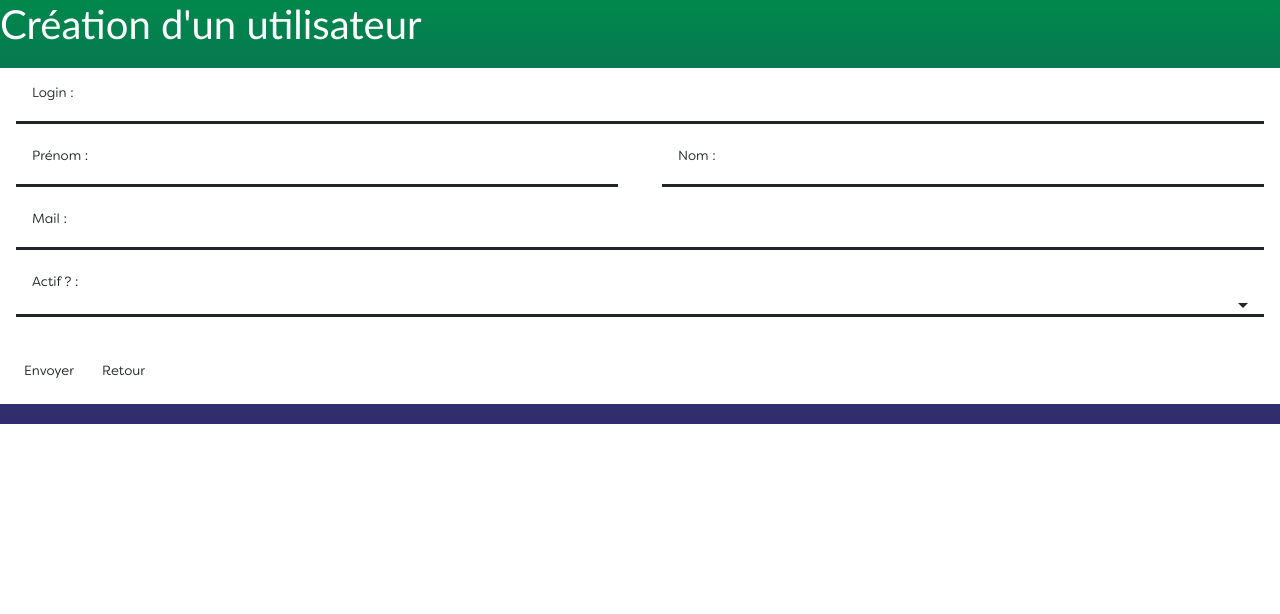
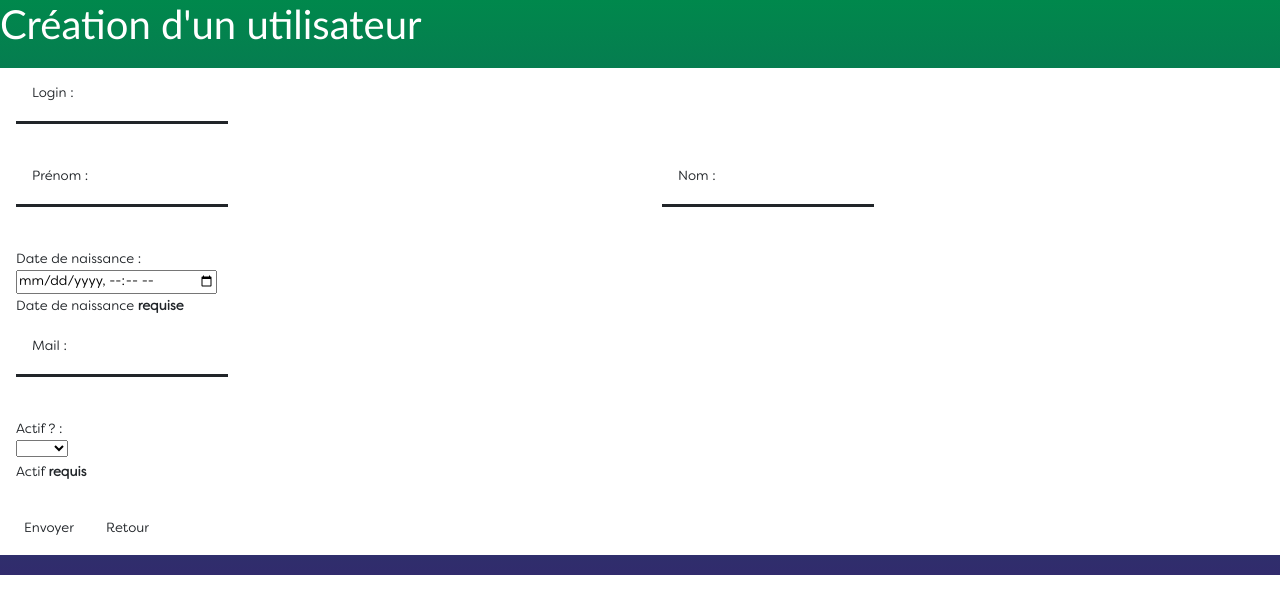
Before and after one commit to BenCarra/suiviRAH, an Angular app in the folder front/: page /admin/utilisateurs/create in a window 1280 px wide. Shown: the top 614 px of the page. Built offline with nearby package versions, Linux system fonts and the light colour scheme.

Commit message:
Réarrangement des formulaires de modification et de création utilisateur

```diff
--- a/front/src/app/pages/forms/form-create-utilisateur/form-create-utilisateur.component.html
+++ b/front/src/app/pages/forms/form-create-utilisateur/form-create-utilisateur.component.html
@@ -1,11 +1,11 @@
 <h1>Création d'un utilisateur</h1>
 
 <form [formGroup]="formCreate">
-  <mat-card class="shipping-card">
+  <mat-card class="card">
     <mat-card-content>
       <div class="row">
         <div class="col">
-          <mat-form-field class="full-width">
+          <mat-form-field>
             <label>Login : </label>
             <input matInput formControlName="login">
             @if (formCreate.controls['login'].hasError('required')) {
@@ -14,9 +14,10 @@
           </mat-form-field>
         </div>
       </div>
+      <br>
       <div class="row">
         <div class="col">
-          <mat-form-field class="full-width">
+          <mat-form-field>
             <label>Prénom : </label>
             <input matInput formControlName="prénom">
             @if (formCreate.controls['prénom'].hasError('required')) {
@@ -25,7 +26,7 @@
           </mat-form-field>
         </div>
         <div class="col">
-          <mat-form-field class="full-width">
+          <mat-form-field>
             <label>Nom :</label>
             <input matInput formControlName="nom">
             @if (formCreate.controls['nom'].hasError('required')) {
@@ -34,68 +35,50 @@
           </mat-form-field>
         </div>
       </div>
+      <br>
       <div class="row">
         <div class="col">
-          <mat-form-field class="full-width">
+            <label>Date de naissance :</label>
+            <br>
+            <input type="datetime-local" formControlName="dateNaissance">
+            @if (formCreate.controls['dateNaissance'].hasError('required')) {
+              <mat-error>Date de naissance <strong>requise</strong></mat-error>
+            }
+        </div>
+      </div>
+      <br>
+      <div class="row">
+        <div class="col">
+          <mat-form-field>
             <label>Mail :</label>
             <input matInput formControlName="mail">
             @if (formCreate.controls['mail'].hasError('required')) {
             <mat-error>Mail <strong>requis</strong></mat-error>
-            }  @else if (formCreate.controls['mail'].hasError('email')) {
-              <mat-error>Mail <strong>mal formé</strong></mat-error>
+            } @else if (formCreate.controls['mail'].hasError('email')) {
+            <mat-error>Mail <strong>mal formé</strong></mat-error>
             }
           </mat-form-field>
         </div>
       </div>
+      <br>
       <div class="row">
         <div class="col">
-          <mat-form-field class="full-width">
             <label>Actif ? :</label>
-            <mat-select formControlName="actif">
-                <mat-option value="true">true</mat-option>
-                <mat-option value="false">false</mat-option>
-            </mat-select>
+            <br>
+            <select formControlName="actif">
+              <option value="true"> true </option>
+              <option value="false"> false </option>
+            </select>
             @if (formCreate.controls['actif'].hasError('required')) {
             <mat-error>Actif <strong>requis</strong></mat-error>
             }
-          </mat-form-field>
         </div>
       </div>
-      <!-- <div class="row">
-            <div class="col">
-              @if (hasUnitNumber) {
-                <mat-form-field class="full-width">
-                  <textarea matInput placeholder="Address 2" formControlName="address2"></textarea>
-                </mat-form-field>
-              } @else {
-                <button mat-button type="button" (click)="hasUnitNumber = !hasUnitNumber">
-                  + Add C/O, Apt, Suite, Unit
-                </button>
-              }
-            </div>
-          </div> -->
-      <!-- <div class="col">
-              <select aria-placeholder="State" formControlName="state">
-                @for (state of states; track state) {
-                  <option [value]="state.abbreviation">{{ state.name }}</option>
-                }
-              </select>
-              <!-- <mat-form-field class="full-width">
-                <mat-select placeholder="State" formControlName="state">
-                  @for (state of states; track state) {
-                    <mat-option [value]="state.abbreviation">{{ state.name }}</mat-option>
-                  }
-                </mat-select>
-                @if (addressForm.controls['state'].hasError('required')) {
-                  <mat-error>State is <strong>required</strong></mat-error>
-                }
-              </mat-form-field>
-            </div> -->
+      <br>
     </mat-card-content>
     <mat-card-actions>
       <button mat-raised-button color="primary" type="submit" (click)="onSubmit()">Envoyer</button>
-      <!-- <button mat-raised-button color="primary" type="reset">Reset</button> -->
-      <button mat-icon-button color="primary" (click)="onClose()">Retour</button>
+      <button mat-raised-button color="primary" (click)="onClose()">Retour</button>
     </mat-card-actions>
   </mat-card>
 </form>
--- a/front/src/app/pages/forms/form-create-utilisateur/form-create-utilisateur.component.scss
+++ b/front/src/app/pages/forms/form-create-utilisateur/form-create-utilisateur.component.scss
@@ -2,15 +2,7 @@ form {
     background-color: white;
   }
 
-.full-width {
-    width: 100%;
-}
-
-::ng-deep .cdk-overlay-container {
-    color: white;
-  }
-
-.shipping-card {
+  .card {
     min-width: 120px;
     margin: 20px auto;
   }
@@ -33,7 +25,3 @@ form {
   .col:last-child {
     margin-right: 0;
   }
-
-.col mat-option {
-    background-color: white;
-}
--- a/front/src/app/pages/forms/form-create-utilisateur/form-create-utilisateur.component.ts
+++ b/front/src/app/pages/forms/form-create-utilisateur/form-create-utilisateur.component.ts
@@ -10,6 +10,7 @@ import { MatDialogModule } from '@angular/material/dialog';
 import { UtilisateurService } from '../../../shared/service/utilisateur.service';
 import { Utilisateur } from '../../../shared/model/utilisateur';
 import { ActivatedRoute, Router } from '@angular/router';
+import { MatDatepickerModule } from '@angular/material/datepicker';
 
 
 
@@ -25,6 +26,7 @@ import { ActivatedRoute, Router } from '@angular/router';
     MatRadioModule,
     MatCardModule,
     MatDialogModule,
+    MatDatepickerModule,
     ReactiveFormsModule
   ],
 })
@@ -41,6 +43,7 @@ export class FormCreateUtilisateurComponent {
       login: new FormControl('', Validators.required),
       prénom: new FormControl('', Validators.required),
       nom: new FormControl('', Validators.required),
+      dateNaissance: new FormControl('', Validators.required),
       mail: new FormControl('', Validators.compose([Validators.required, Validators.email])),
       actif: new FormControl('',Validators.required),
     })
@@ -53,9 +56,11 @@ export class FormCreateUtilisateurComponent {
 
   onSubmit(): void {
 
+    console.log(this.formCreate.get("dateNaissance")?.value);
     if (this.formCreate.controls['login'].hasError('required') ||
     this.formCreate.controls['prénom'].hasError('required') ||
     this.formCreate.controls['nom'].hasError('required') ||
+    this.formCreate.controls['dateNaissance'].hasError('required') ||
     this.formCreate.controls['mail'].hasError('required') ||
     this.formCreate.controls['actif'].hasError('required')) {
       console.log("Un ou plusieurs champs sont requis");
@@ -65,10 +70,11 @@ export class FormCreateUtilisateurComponent {
       this.utilisateurCree.login = this.formCreate.get("login")?.value;
       this.utilisateurCree.prenomUtilisateur = this.formCreate.get("prénom")?.value;
       this.utilisateurCree.nomUtilisateur = this.formCreate.get("nom")?.value;
+      this.utilisateurCree.dateNaissance = this.formCreate.get("dateNaissance")?.value;
       this.utilisateurCree.mail = this.formCreate.get("mail")?.value;
       this.utilisateurCree.actif = this.formCreate.get("actif")?.value;
       this.utilisateurService.create(this.utilisateurCree).subscribe();
-      alert('Utilisateur créé!');
+      alert('Utilisateur Créé!');
       this.router.navigateByUrl("/admin/utilisateurs");
     }
 
--- a/front/src/app/pages/forms/form-update-utilisateur/form-update-utilisateur.component.html
+++ b/front/src/app/pages/forms/form-update-utilisateur/form-update-utilisateur.component.html
@@ -1,11 +1,11 @@
 <h1>Mise à jour de l'utilisateur</h1>
 
 <form [formGroup]="formUpdate">
-  <mat-card class="shipping-card">
+  <mat-card class="card">
     <mat-card-content>
       <div class="row">
         <div class="col">
-          <mat-form-field class="full-width">
+          <mat-form-field>
             <label>Login : </label>
             <input matInput formControlName="login">
             @if (formUpdate.controls['login'].hasError('required')) {
@@ -14,9 +14,10 @@
           </mat-form-field>
         </div>
       </div>
+      <br>
       <div class="row">
         <div class="col">
-          <mat-form-field class="full-width">
+          <mat-form-field>
             <label>Prénom : </label>
             <input matInput formControlName="prénom">
             @if (formUpdate.controls['prénom'].hasError('required')) {
@@ -25,7 +26,7 @@
           </mat-form-field>
         </div>
         <div class="col">
-          <mat-form-field class="full-width">
+          <mat-form-field>
             <label>Nom :</label>
             <input matInput formControlName="nom">
             @if (formUpdate.controls['nom'].hasError('required')) {
@@ -34,68 +35,50 @@
           </mat-form-field>
         </div>
       </div>
+      <br>
       <div class="row">
         <div class="col">
-          <mat-form-field class="full-width">
+            <label>Date de naissance :</label>
+            <br>
+            <input type="datetime-local" formControlName="dateNaissance">
+            @if (formUpdate.controls['dateNaissance'].hasError('required')) {
+              <mat-error>Date de naissance <strong>requise</strong></mat-error>
+            }
+        </div>
+      </div>
+      <br>
+      <div class="row">
+        <div class="col">
+          <mat-form-field>
             <label>Mail :</label>
             <input matInput formControlName="mail">
             @if (formUpdate.controls['mail'].hasError('required')) {
             <mat-error>Mail <strong>requis</strong></mat-error>
             } @else if (formUpdate.controls['mail'].hasError('email')) {
-              <mat-error>Mail <strong>mal formé</strong></mat-error>
+            <mat-error>Mail <strong>mal formé</strong></mat-error>
             }
           </mat-form-field>
         </div>
       </div>
+      <br>
       <div class="row">
         <div class="col">
-          <mat-form-field class="full-width">
             <label>Actif ? :</label>
-            <mat-select [value]="utilisateurById.actif" [placeholder]="utilisateurById.actif.toString()" formControlName="actif">
-                <mat-option value="true">true</mat-option>
-                <mat-option value="false">false</mat-option>
-            </mat-select>
+            <br>
+            <select formControlName="actif">
+              <option value="true"> true </option>
+              <option value="false"> false </option>
+            </select>
             @if (formUpdate.controls['actif'].hasError('required')) {
             <mat-error>Actif <strong>requis</strong></mat-error>
             }
-          </mat-form-field>
         </div>
       </div>
-      <!-- <div class="row">
-            <div class="col">
-              @if (hasUnitNumber) {
-                <mat-form-field class="full-width">
-                  <textarea matInput placeholder="Address 2" formControlName="address2"></textarea>
-                </mat-form-field>
-              } @else {
-                <button mat-button type="button" (click)="hasUnitNumber = !hasUnitNumber">
-                  + Add C/O, Apt, Suite, Unit
-                </button>
-              }
-            </div>
-          </div> -->
-      <!-- <div class="col">
-              <select aria-placeholder="State" formControlName="state">
-                @for (state of states; track state) {
-                  <option [value]="state.abbreviation">{{ state.name }}</option>
-                }
-              </select>
-              <mat-form-field class="full-width">
-                <mat-select placeholder="State" formControlName="state">
-                  @for (state of states; track state) {
-                    <mat-option [value]="state.abbreviation">{{ state.name }}</mat-option>
-                  }
-                </mat-select>
-                @if (addressForm.controls['state'].hasError('required')) {
-                  <mat-error>State is <strong>required</strong></mat-error>
-                }
-              </mat-form-field>
-            </div> -->
+      <br>
     </mat-card-content>
     <mat-card-actions>
       <button mat-raised-button color="primary" type="submit" (click)="onSubmit()">Envoyer</button>
-      <!-- <button mat-raised-button color="primary" type="reset">Reset</button> -->
-      <button mat-icon-button color="primary" (click)="onClose()">Retour</button>
+      <button mat-raised-button color="primary" (click)="onClose()">Retour</button>
     </mat-card-actions>
   </mat-card>
 </form>
--- a/front/src/app/pages/forms/form-update-utilisateur/form-update-utilisateur.component.scss
+++ b/front/src/app/pages/forms/form-update-utilisateur/form-update-utilisateur.component.scss
@@ -2,15 +2,7 @@ form {
   background-color: white;
 }
 
-.full-width {
-  width: 100%;
-}
-
-::ng-deep .cdk-overlay-container {
-  color: white;
-}
-
-.shipping-card {
+.card {
   min-width: 120px;
   margin: 20px auto;
 }
--- a/front/src/app/pages/forms/form-update-utilisateur/form-update-utilisateur.component.ts
+++ b/front/src/app/pages/forms/form-update-utilisateur/form-update-utilisateur.component.ts
@@ -1,4 +1,4 @@
-import { Component, Input } from '@angular/core';
+import { Component } from '@angular/core';
 
 import { ReactiveFormsModule, Validators, FormGroup, FormControl } from '@angular/forms';
 import { MatInputModule } from '@angular/material/input';
@@ -7,9 +7,11 @@ import { MatSelectModule } from '@angular/material/select';
 import { MatRadioModule } from '@angular/material/radio';
 import { MatCardModule } from '@angular/material/card';
 import { MatDialogModule } from '@angular/material/dialog';
+import { MatDatepickerModule } from "@angular/material/datepicker";
 import { UtilisateurService } from '../../../shared/service/utilisateur.service';
 import { Utilisateur } from '../../../shared/model/utilisateur';
 import { ActivatedRoute, Router } from '@angular/router';
+import { DatePipe } from '@angular/common';
 
 
 
@@ -19,12 +21,14 @@ import { ActivatedRoute, Router } from '@angular/router';
   styleUrl: './form-update-utilisateur.component.scss',
   standalone: true,
   imports: [
+    DatePipe,
     MatInputModule,
     MatButtonModule,
     MatSelectModule,
     MatRadioModule,
     MatCardModule,
     MatDialogModule,
+    MatDatepickerModule,
     ReactiveFormsModule
   ],
 })
@@ -42,6 +46,7 @@ export class FormUpdateUtilisateurComponent {
       login: new FormControl('', Validators.required),
       prénom: new FormControl('', Validators.required),
       nom: new FormControl('', Validators.required),
+      dateNaissance: new FormControl('', Validators.required),
       mail: new FormControl('', Validators.compose([Validators.required, Validators.email])),
       actif: new FormControl('',Validators.required),
     })
@@ -65,12 +70,14 @@ export class FormUpdateUtilisateurComponent {
         this.formUpdate.get("login")?.setValue(this.utilisateurById.login);
         this.formUpdate.get("prénom")?.setValue(this.utilisateurById.prenomUtilisateur);
         this.formUpdate.get("nom")?.setValue(this.utilisateurById.nomUtilisateur);
+        this.formUpdate.get("dateNaissance")?.setValue(this.utilisateurById.dateNaissance);
         this.formUpdate.get("mail")?.setValue(this.utilisateurById.mail);
         this.formUpdate.get("actif")?.setValue(this.utilisateurById.actif);
         //console.log(this.formUpdate);
       }
 
     );
+
   }
 
   onClose(){
@@ -78,20 +85,21 @@ export class FormUpdateUtilisateurComponent {
   }
 
   onSubmit(): void {
-
+    console.log(this.formUpdate.get("dateNaissance")?.value);
     if (this.formUpdate.controls['login'].hasError('required') ||
     this.formUpdate.controls['prénom'].hasError('required') ||
     this.formUpdate.controls['nom'].hasError('required') ||
+    this.formUpdate.controls['dateNaissance'].hasError('required') ||
     this.formUpdate.controls['mail'].hasError('required') ||
     this.formUpdate.controls['actif'].hasError('required')) {
       console.log("Un ou plusieurs champs sont requis");
     } else if (this.formUpdate.controls['mail'].hasError('email')) {
       console.log("Mail mal formé");
     } else {
-      console.log(this.formUpdate.get("actif")?.value);
       this.utilisateurById.login = this.formUpdate.get("login")?.value;
       this.utilisateurById.prenomUtilisateur = this.formUpdate.get("prénom")?.value;
       this.utilisateurById.nomUtilisateur = this.formUpdate.get("nom")?.value;
+      this.utilisateurById.dateNaissance = this.formUpdate.get("dateNaissance")?.value;
       this.utilisateurById.mail = this.formUpdate.get("mail")?.value;
       this.utilisateurById.actif = this.formUpdate.get("actif")?.value;
       this.utilisateurService.update(this.utilisateurById).subscribe();
--- a/front/src/app/pages/utilisateur-list/utilisateur-list.component.html
+++ b/front/src/app/pages/utilisateur-list/utilisateur-list.component.html
@@ -23,6 +23,7 @@
                     <th>Login</th>
                     <th>Prénom</th>
                     <th>Nom</th>
+                    <th>Date de naissance</th>
                     <th>Mail</th>
                     <th>Actif</th>
                     <th>Site</th>
@@ -38,6 +39,7 @@
                         <td>{{ utilisateur.login }}</td>
                         <td>{{ utilisateur.prenomUtilisateur }}</td>
                         <td>{{ utilisateur.nomUtilisateur }}</td>
+                        <td>{{ utilisateur.dateNaissance | date: 'dd/MM/yyyy'}}</td>
                         <td>{{ utilisateur.mail }}</td>
                         <td>{{ utilisateur.actif }}</td>
                         <td>{{ utilisateur.nomSite }}</td>
--- a/front/src/app/pages/utilisateur-list/utilisateur-list.component.ts
+++ b/front/src/app/pages/utilisateur-list/utilisateur-list.component.ts
@@ -4,18 +4,16 @@ import { Utilisateur } from '../../shared/model/utilisateur';
 import { UtilisateurService } from '../../shared/service/utilisateur.service';
 import { Router } from '@angular/router';
 import { FormUpdateUtilisateurComponent } from '../forms/form-update-utilisateur/form-update-utilisateur.component';
-import { TypeUtilisateur } from '../../shared/model/type-utilisateur';
-import { Site } from '../../shared/model/site';
+import { DatePipe } from '@angular/common';
 
 @Component({
     selector: 'app-utilisateur-list',
     standalone: true,
     templateUrl: './utilisateur-list.component.html',
     styleUrl: './utilisateur-list.component.scss',
-    imports: [ReactiveFormsModule, FormUpdateUtilisateurComponent]
+    imports: [DatePipe,ReactiveFormsModule, FormUpdateUtilisateurComponent]
 })
 export class UtilisateurListComponent {
-[x: string]: any;
 
   valeurParDefautList: string = "Filtrer";
   idUtilisateur!: string ;
@@ -38,8 +36,6 @@ export class UtilisateurListComponent {
     })
     this.formFiltrage.get('utilisateurRecherche')?.disable();
     this.formFiltrage.get('boutonSoumission')?.disable();
-
-
   }
 
 
--- a/front/src/app/shared/model/utilisateur.ts
+++ b/front/src/app/shared/model/utilisateur.ts
@@ -2,6 +2,7 @@ export class Utilisateur {
     idUtilisateur!: number;
     nomUtilisateur!: string;
     prenomUtilisateur!: string;
+    dateNaissance!: Date;
     login!: string
     mail!: string
     actif!: boolean
--- a/front/src/app/shared/service/utilisateur.service.ts
+++ b/front/src/app/shared/service/utilisateur.service.ts
@@ -41,6 +41,7 @@ export class UtilisateurService {
   }
 
   public update(utilisateur: Utilisateur){
+    console.log(utilisateur.dateNaissance);
     return this.http.post<Utilisateur>(this.url+"/updateUtilisateur/"+utilisateur.idUtilisateur, utilisateur);
   }
 
```
Lines whose indentation alone changed are shown as unchanged.
